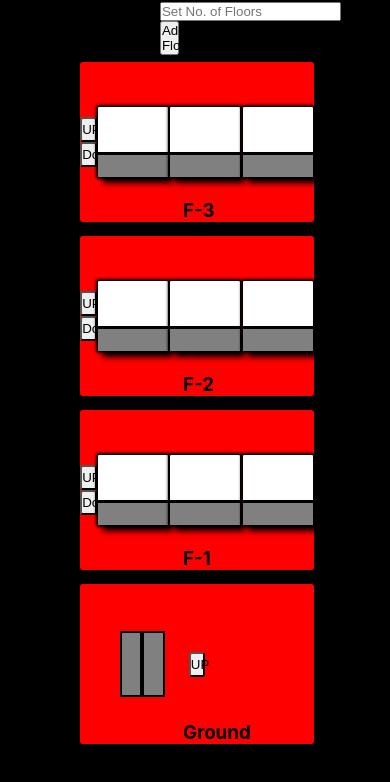
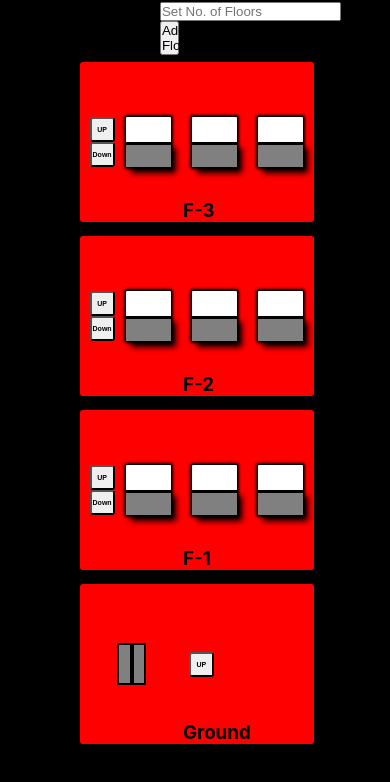
Before and after one commit to singh3069/Iift_simulation, a React (Create React App) app: page / in a window 390 px wide. Shown: the top 782 px of the page. Built offline with nearby package versions, Linux system fonts and the light colour scheme.

Commit message:
added media querry(755,705,677,550,370PX)

```diff
--- a/src/App.css
+++ b/src/App.css
@@ -122,10 +122,6 @@ body {
 /*----------------------------------------- Media Querry -----------------------------------------  */
 
 @media (max-width: 1400px) {
-  .floorSection {
-    /* background-color: red; */
-  }
-
   .floors {
     background-color: red;
   }
@@ -171,3 +167,91 @@ body {
     height: 22px;
   }
 }
+
+@media (max-width: 860px) {
+  .lift {
+    left: 15%;
+  }
+}
+
+@media (max-width: 800px) {
+  .room {
+    height: 60px;
+    width: 60px;
+  }
+
+  .bttn {
+    width: 38px;
+  }
+
+  .lift {
+    left: 16%;
+  }
+}
+
+@media (max-width: 755px) {
+  .room {
+    width: 55px;
+  }
+}
+
+@media (max-width: 705px) {
+  .lift {
+    height: 44px;
+    width: 36px;
+    left: 16%;
+  }
+}
+
+@media (max-width: 677px) {
+  .room {
+    height: 50px;
+    width: 45px;
+  }
+  .lift {
+    left: 17.5%;
+  }
+
+  .bttn {
+    font-size: 10px;
+  }
+}
+
+@media (max-width: 550px) {
+  .room {
+    height: 50px;
+    width: 45px;
+  }
+  .lift {
+    height: 38px;
+    width: 25px;
+    left: 16%;
+  }
+
+  .bttn {
+    font-size: 7px;
+    font-weight: 700;
+    width: 25px;
+  }
+}
+
+@media (max-width: 370px) {
+  .room {
+    height: 36px;
+    width: 30px;
+  }
+
+  .balcony {
+    height: 10px;
+  }
+
+  .lift {
+    height: 36px;
+    width: 14px;
+    left: 16%;
+  }
+
+  .bttn {
+    width: 21px;
+  }
+}
```
